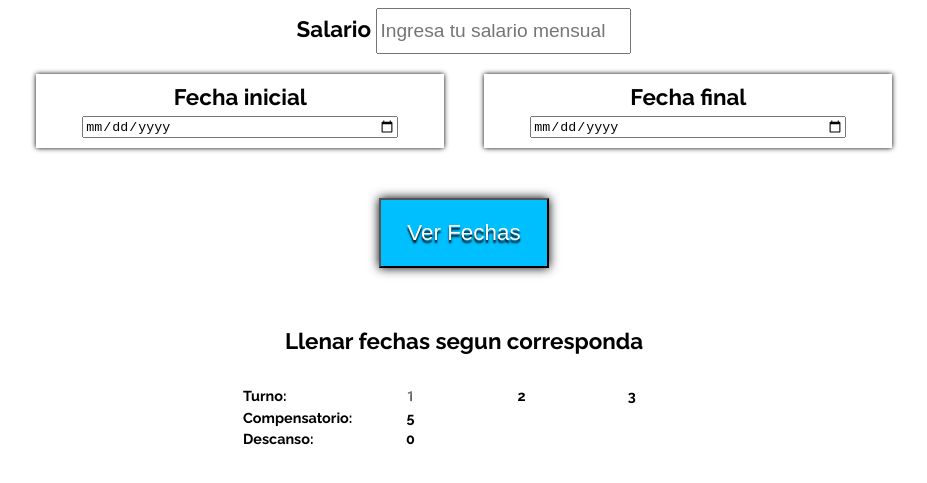
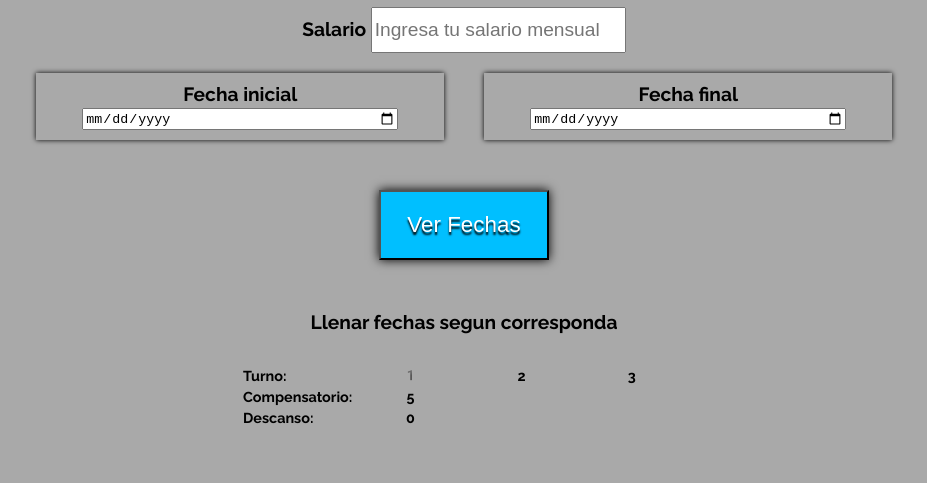
Before and after one commit to JcalleA/nomina, a plain HTML site: page index.html in a window 1280 px wide. Shown: the part 109-592 px from the top of the page, without its empty margins (176-1103 px from the left). Drawn offline with Linux system fonts and the light colour scheme.

Commit message:
estilos mejorados

```diff
--- a/main.js
+++ b/main.js
@@ -44,7 +44,7 @@ const calcular=()=>{
   let output=''
   calendario1.forEach(e=>{
   output+=
-  `<div class="cuadro"><h1>${e.toLocaleDateString('en-us', { day:"numeric", month:"short"})
+  `<div class="cuadro"><h1>${e.toLocaleDateString('es-ES', { weekday: 'short', day:"numeric", month:"short"})
 }</h1><input type='number' id=${calendario1.indexOf(e)} onchange="update(${calendario1.indexOf(e)})">
       </div>`
 
--- a/style.css
+++ b/style.css
@@ -3,11 +3,12 @@
 
 
 body {
-    font-size: 1.4rem;
-    width: 100vw;
+    font-size: 1.2rem;
+    width: 90vw;
     text-align: center;
     margin: 0 auto;
     font-family: 'Raleway', sans-serif;
+    background-color: darkgrey;
 
 }
 .logo img{
@@ -22,12 +23,7 @@ body {
   body{
     width: 70vw;
   }
-  .dias_container{
 
-    display: flex;
-    flex-direction: column;
-    align-items: center;
-  }
   .dias_container .tabla{
     width: 30%;
 
@@ -57,7 +53,7 @@ button{
   justify-content: space-around;
   flex-wrap: wrap;
   text-align: center;
-  width: 95%;
+
 }
 .cuadro input{
   font-size: 1rem;
```
